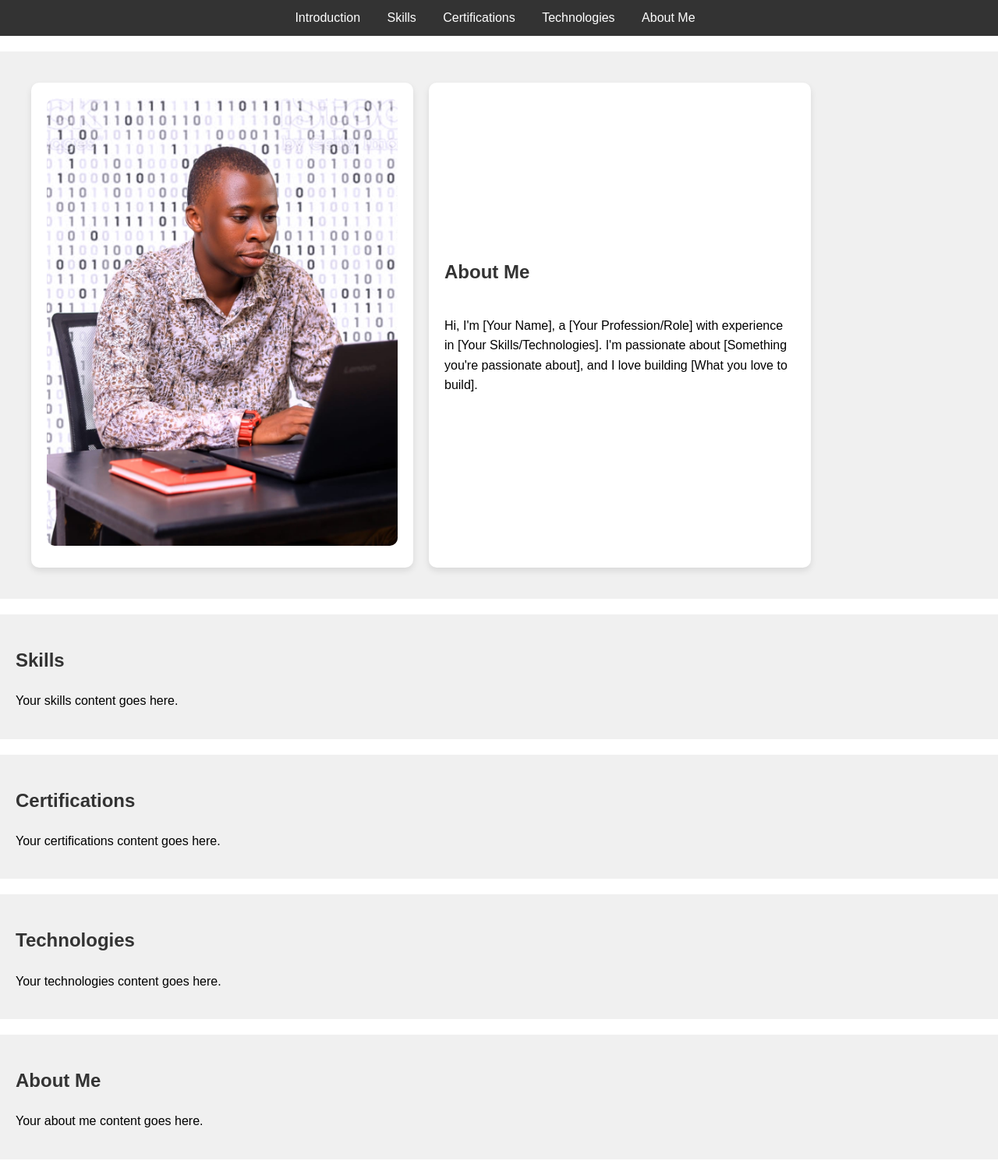
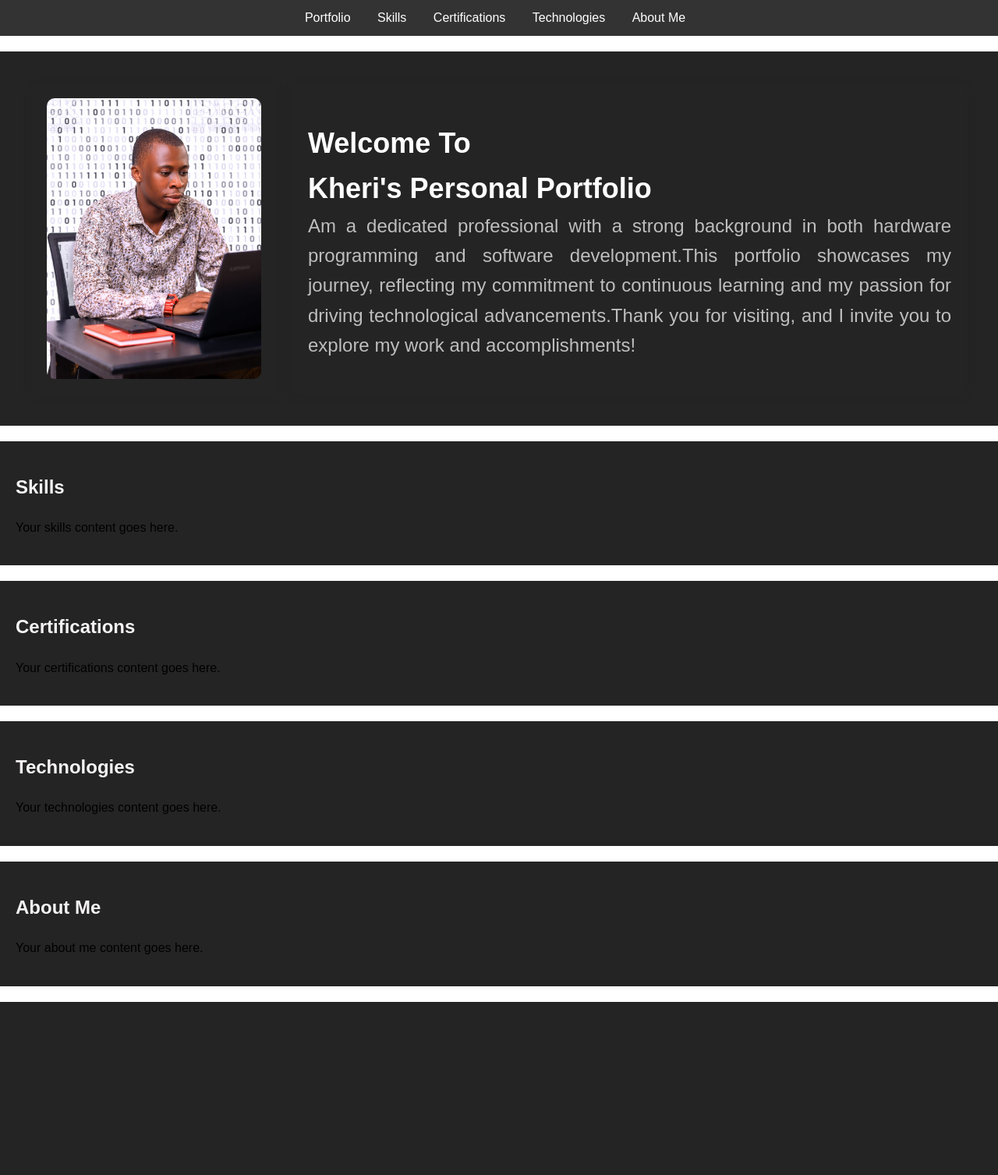
Before and after one commit to MwarandusLab/My-Portfolio, a Flask app: page / in a window 1280 px wide. Shown: the whole page at 78% size. After the commit the page ends 1285 px from the top, so only its background shows below. Run offline with Flask 3, Linux system fonts and the light colour scheme.

Commit message:
Updated Introduction

```diff
--- a/static/styles.css
+++ b/static/styles.css
@@ -35,66 +35,90 @@ nav ul li a:hover {
 section {
     padding: 20px;
     margin: 20px 0;
-    background-color: #f0f0f0;
+    background-color: rgb(36, 36, 36);
 }
 
 h2 {
-    color: #333;
+    color: #f5f3f3;
 }
 /* Introduction Section */
 .intro-section {
     display: flex;
+    height: 400px; /* Set a fixed height for the section */
     justify-content: flex-start;  /* Align items to the left horizontally */
     align-items: flex-start;      /* Align items to the top vertically */
     padding: 40px;
-    background-color: #f0f0f0;
+    background-color: rgb(36, 36, 36);
 }
 
 .intro-container {
+    background-color: rgb(36, 36, 36);
     display: flex;
     width: 100%;
-    max-width: 1000px;
+    max-width: 100%;
     gap: 20px;
 }
 
 .card {
-    background-color: white;
+    width: 100%;
+    background-color: rgb(36, 36, 36);
     border-radius: 10px;
-    box-shadow: 0 4px 8px rgba(0, 0, 0, 0.1);
+    box-shadow: 0 4px 8px rgb(36, 36, 36);
     padding: 20px;
     box-sizing: border-box; /* Ensure padding is included within the card's total width */
 }
 
 .left-card {
-    flex: 2; /* Image card takes 1/4 of the space */
+    flex: 1; /* Image card takes 50% of the space */
+    height: 400px; /* Set height to match the parent height */
 }
 
 .left-card img {
     width: 100%;
-    height: auto;
-    max-height: 600px; /* Restrict the height */
+    height: 100%; /* Ensure the image fills the container */
+    max-height: 500px; /* Restrict the maximum height */
     border-radius: 10px;
     object-fit: cover;
 }
 
 .right-card {
-    flex: 2; /* Text card takes 3/4 of the space */
+    flex: 3; /* Text card takes the remaining 50% of the space */
     display: flex;
     flex-direction: column;
-    justify-content: center;
-    width: 100%; /* Ensures it spans the entire remaining space */
-    margin: 0; /* Remove any unwanted margin */
-    padding: 20px;
+    height: 400px; /* Set height to match the parent height */
+    margin: 0;
     box-sizing: border-box; /* Ensure padding does not overflow outside the card */
 }
-
+.right-card h2 {
+    color: white;
+    font-size: 36px;
+    font-weight: bold;
+    margin-bottom: 0px;
+}
+.right-card p {
+    color: rgb(190, 190, 190);
+    margin-top: 0px;
+    margin-bottom: 2px;
+    font-size: 24px;
+    text-align: justify;
+}
 /* Mobile View */
 @media (max-width: 768px) {
+    .intro-section {
+        height: auto; /* Reset height for mobile view */
+    }
+
     .intro-container {
         flex-direction: column;
     }
 
     .left-card, .right-card {
         width: 100%;
+        height: auto; /* Allow height to adjust for content in mobile view */
+    }
+
+    .left-card img {
+        width: 100%;
+        height: auto; /* Adjust image size for mobile view */
     }
 }
--- a/templates/index.html
+++ b/templates/index.html
@@ -9,7 +9,7 @@
 <body>
     <nav>
         <ul>
-            <li><a href="#intro">Introduction</a></li>
+            <li><a href="#intro">Portfolio</a></li>
             <li><a href="#skills">Skills</a></li>
             <li><a href="#certifications">Certifications</a></li>
             <li><a href="#technologies">Technologies</a></li>
@@ -23,10 +23,12 @@
                 <img src="{{ url_for('static', filename='Kheri.jpeg') }}" alt="Your Image">
             </div>
             <div class="card right-card">
-                <h2>About Me</h2>
+                <h2>Welcome To <br>Kheri's Personal Portfolio</h2>
                 <p>
-                    Hi, I'm [Your Name], a [Your Profession/Role] with experience in [Your Skills/Technologies].
-                    I'm passionate about [Something you're passionate about], and I love building [What you love to build].
+                    Am a dedicated professional with a strong background in both hardware programming
+                    and software development.This portfolio showcases my journey, reflecting my commitment
+                     to continuous learning and my passion for driving technological advancements.Thank you
+                      for visiting, and I invite you to explore my work and accomplishments!
                 </p>
             </div>
         </div>
```
